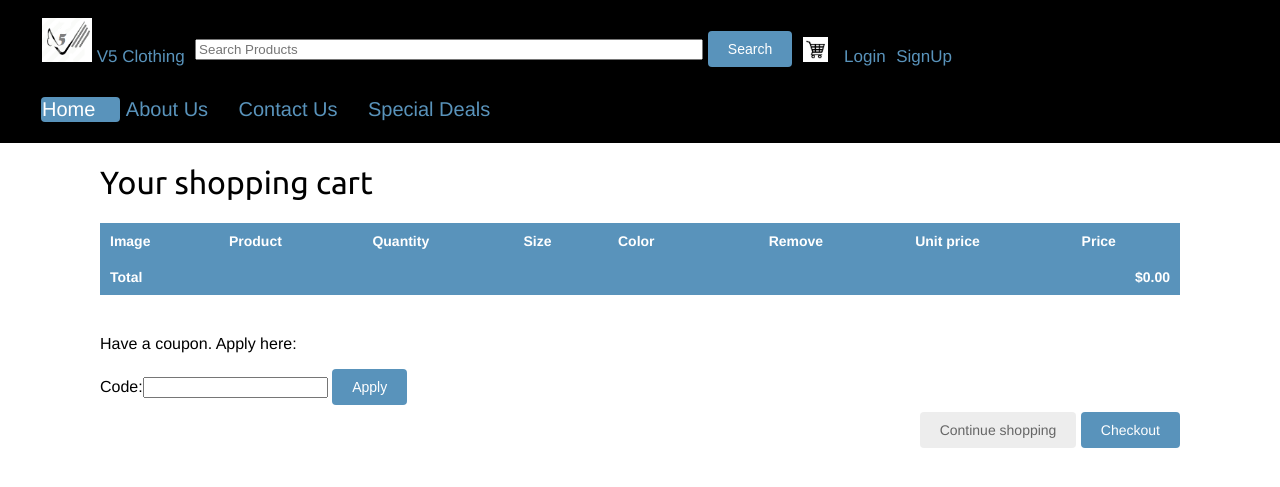
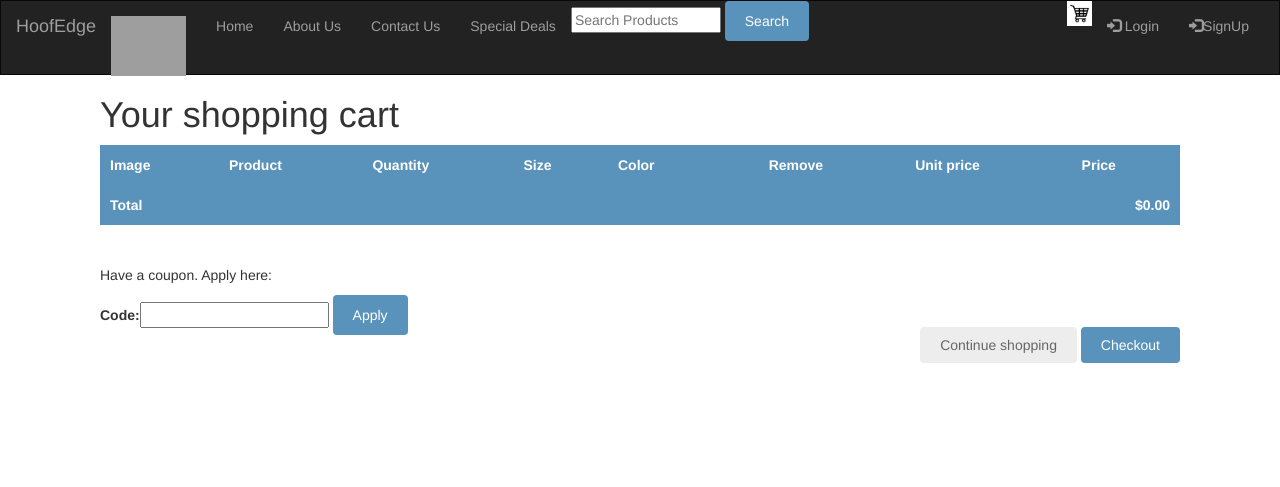
Before and after one commit to Julie789/HoofEdge_mirrored, a Django app: page /cart/ in a window 1280 px wide. Shown: the top 487 px of the page. Run offline with Django 3.2, Linux system fonts and the light colour scheme; parts of the project's set-up code (start-up, migrations or seed data) failed here and were passed over; some libraries are stand-ins or nearby versions; grey boxes are pictures that could not be loaded.

Commit message:
Changes to Base and About Html page

```diff
--- a/shop/templates/shop/base.html
+++ b/shop/templates/shop/base.html
@@ -3,19 +3,96 @@
 <html>
 <head>
   <meta charset="utf-8" />
-  <title><h3>{% block title %}Hoof Edge</h3>{% endblock %}</title>
+  <title>{% block title %}Hoof Edge{% endblock %}</title>
   <link href="{% static "css/base.css" %}" rel="stylesheet">
  <link rel="stylesheet" href="{% static 'star-ratings/css/star-ratings.css' %}">
+
+<meta name="viewport" content="width=device-width, initial-scale=1">
+    <link rel="stylesheet" href="https://maxcdn.bootstrapcdn.com/bootstrap/3.3.7/css/bootstrap.min.css">
+    <script src="https://ajax.googleapis.com/ajax/libs/jquery/3.2.1/jquery.min.js"></script>
+    <script src="https://maxcdn.bootstrapcdn.com/bootstrap/3.3.7/js/bootstrap.min.js"></script>
+    <style>
+        /* Remove the navbar's default margin-bottom and rounded borders */
+        .navbar {
+            margin-bottom: 0;
+            border-radius: 0;
+            height: 75px;
+        }
+
+        /* Set height of the grid so .sidenav can be 100% (adjust as needed) */
+        .row.content {
+            height: 450px
+        }
+
+        /* Set gray background color and 100% height */
+        .sidenav {
+            padding-top: 20px;
+            background-color: #f1f1f1;
+            height: 100%;
+        }
+
+        /* Set black background color, white text and some padding */
+        footer {
+            background-color: #555;
+            color: white;
+            padding: 15px;
+        }
+
+        /* On small screens, set height to 'auto' for sidenav and grid */
+        @media screen and (max-width: 767px) {
+            .sidenav {
+                height: auto;
+                padding: 15px;
+            }
+
+            .row.content {
+                height: auto;
+            }
+        }
+    </style>
+
+
+
+
 </head>
-<body>
-  <div id="subheader">
-  <ul id="ul li">
-      <li><a class="navbar-brand"  href="{% url "shop:product_list" %}"><img width="50px" src="{% static 'img/V5Logo.png' %}"> </a> <span><a class="logo" href="{% url "shop:product_list" %}">V5 Clothing</a></span></li>
+<body id="app-layout">
+<nav class="navbar navbar-inverse">
+ <div class="container-fluid">
+        <div class="navbar-header">
 
-           <li> <form action="" method="GET" accept-charset="utf-8">
-		<input name="q" type="text" placeholder="Search Products" style="width: 500px "  value= "{{ request.GET.q }}" id="search_prod"/>
+            <!-- Collapsed Hamburger -->
+            <button type="button" class="navbar-toggle" data-toggle="collapse"
+                    data-target="#myNavbar">
+                <span class="sr-only">Toggle Navigation</span>
+                <span class="icon-bar"></span>
+                <span class="icon-bar"></span>
+                <span class="icon-bar"></span>
+            </button>
+
+            <!-- Branding Image -->
+            <a class="navbar-brand" href="/">
+                HoofEdge
+            </a>
+        </div>
+
+  <div class="collapse navbar-collapse" id="myNavbar">
+  <ul class="nav navbar-nav">
+      <li><a class="navbar-brand"  href="{% url "shop:product_list" %}"><img width="75px" height="60px" src="{% static 'img/HoofEdge.png' %}"> </a> <!-- <span><a class="logo" href="{% url "shop:product_list" %}">HoofEdge</a></span> --></li>
+
+      <li><a href="{% url "shop:product_list" %}">Home</a></li>
+      <li><a href="{% url "shop:about" %}">About Us</a></li>
+      <li><a href="{% url "shop:contact" %}">Contact Us</a></li>
+      <li><a href="{% url "shop:product_list" %}">Special Deals</a></li>
+
+  </ul>
+  <ul class="nav navbar-nav">
+
+		<input name="q" type="text" placeholder="Search Products" style="width: 150px "  value= "{{ request.GET.q }}" id="search_prod"/>
 			<input type="submit"  value="Search" class="btn" />
 	</form></li>
+  </ul>
+   <ul class="nav navbar-nav navbar-right">
+
     <li><div class="cart">
       {% with total_items=cart|length %}
           {% if cart|length > 0 %}
@@ -27,6 +104,7 @@
           {% else %}
             <img alt="Your cart" width="25" height="25" src="{% static 'img/cart.png' %}">
           {% endif %}</div></li>
+
          <li>
                 {% if user.is_authenticated %}
                     <li class="dropdown">
@@ -40,28 +118,29 @@
                     <li><a href="{% url 'login' %}"><span class="glyphicon glyphicon-log-in"></span> Login</a></li>
                     <li><a href="{% url 'shop:register' %}"><i class="glyphicon glyphicon-log-in"></i>SignUp</a></li>
                 {% endif %}
-         {% endwith %} </ul>
-          <ul id="ul li2" >
-          <li2 {% if not category %}class="selected"{% endif %}>
-        <a href="{% url "shop:product_list" %}">Home</a>
-    </li2>
+         {% endwith %}
+  </ul>
+  </div>
 
-      {% for c in categories %}
+
+
+<!--
+    {% for c in categories %}
         <li2 {% if category.slug == c.slug %}class="selected"{% endif %}>
           <a href="{{ c.get_absolute_url }}">{{ c.name }}</a>
         </li2>
-      {% endfor %}
-   <li2><a href="{% url "shop:about" %}">About Us</a></li2>
-               <li2><a href="{% url "shop:contact" %}">Contact Us</a></li2>
-                <li2><a href="{% url "shop:product_list" %}">Special Deals</a></li2>
-      </li2>
-    </ul>
+      {% endfor %} -->
+
+
+
     </div>
+</nav>
   <div id="content">
     {% block content %}
 
     {% endblock %}
   </div>
    <script type="text/javascript" src="{% static 'star-ratings/js/dist/star-ratings.js' %}"></script>
+
 </body>
 </html>
```
Also changed, not shown: shop/templates/shop/about.html (+5 -2 lines).
